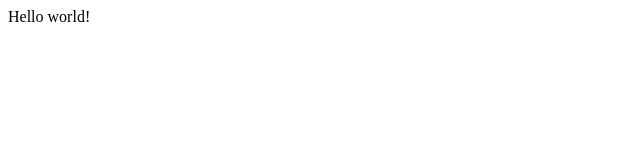
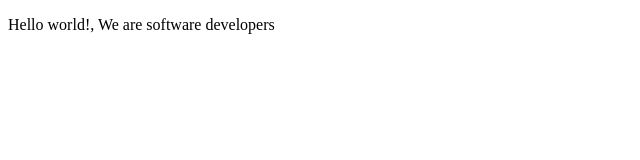
Before and after one commit to Christabelle143/Toma_crysty, a plain HTML site: page index.html in a window 1280 px wide. Shown: the whole page, without its empty margins (0-640 px from the left). Drawn offline with Linux system fonts and the light colour scheme.

Commit message:
Second commit

```diff
--- a/index.html
+++ b/index.html
@@ -1,10 +1,10 @@
 <!DOCTYPE html>
 <html>
-    <head> <title>
-
-    </title></head>
+    <head>
+        <title></title>
+    </head>
 
     <body>
-Hello world!
+        <p>Hello world!, We are software developers</p>
     </body>
 </html>
```
